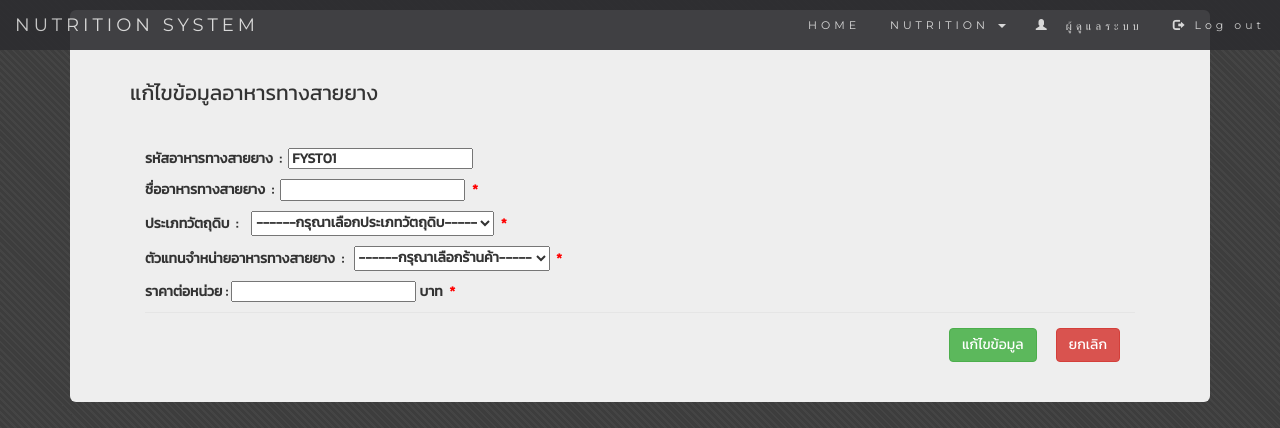
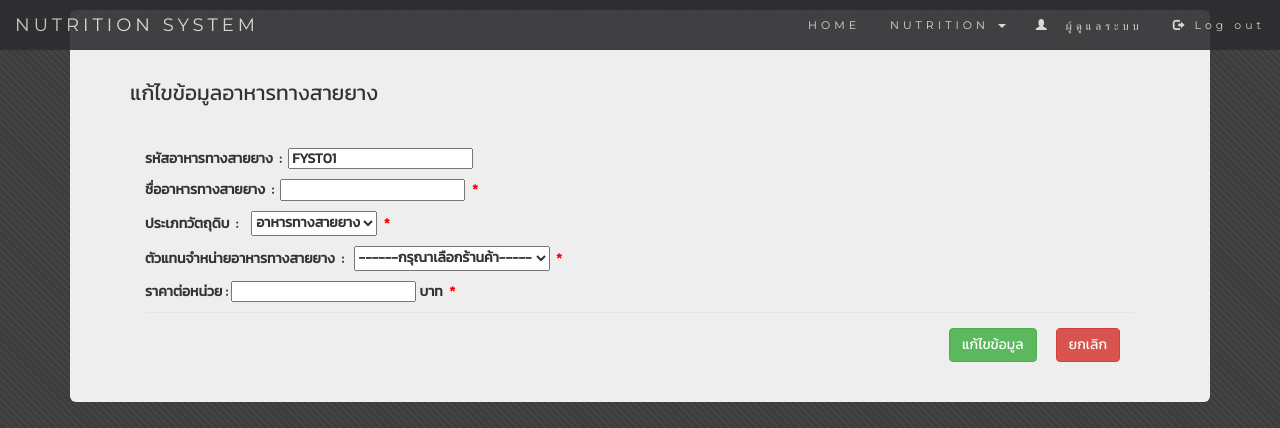
Before and after one commit to flamezaxaou10/Nutrition, a PHP site: page /edit_feed2.php?feed_id=FYST01 in a window 1280 px wide. Shown: the top 428 px of the page. Run offline with PHP 8.4, Linux system fonts and the light colour scheme; a user stored in the database is signed in; data comes from the database, SQL or seed files in the repository; data that the repository does not hold is empty.

Commit message:
ไหดหฟหฟ

```diff
--- a/edit_feed2.php
+++ b/edit_feed2.php
@@ -60,8 +60,8 @@ if($flag==0){
                     <h4> ชื่ออาหารทางสายยาง &nbsp;: &nbsp;<input type="text" name="name" required oninvalid="this.setCustomValidity('กรุณากรอกข้อมูล')" onKeyUp="if(!(isNaN(this.value))) { alert('กรุณากรอกอักษร'); this.value='';}" value="<?php echo $name; ?>"><font color="red"> &nbsp;*</font><?php if($flag==1)echo "<font color=red>ชื่อนี้มีในระบบแล้ว</font>"; ?></h4>
                     <h4>ประเภทวัตถุดิบ&nbsp; :  &nbsp;&nbsp;
                       <select name="stock" required>
-                        <option value="" disabled selected>------กรุณาเลือกประเภทวัตถุดิบ-----</option>
-                    <?php
+                        <option value="NT-06"  selected>อาหารทางสายยาง</option>
+                    <!-- <?php
                       $sql = "SELECT * FROM stock";
                       $result = mysql_query($sql, $connect1);
                       while ($row = mysql_fetch_array($result)){
@@ -75,7 +75,7 @@ if($flag==0){
                       <option value="<?php echo $row['id_stock']; ?>" <?php echo $select; ?>><?php echo $row['name_stock']; ?></option>
                     <?php
                       }
-                     ?>
+                     ?> -->
                      </select>
                      <font color="red">&nbsp;*</font>
                     </h4>
```
